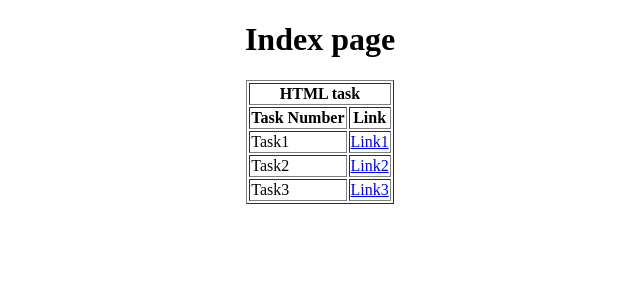
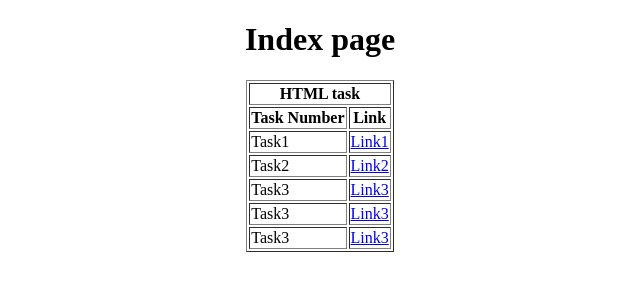
Before and after one commit to SuyashPandey30/MERN_Task, a plain HTML site: page index.html in a window 1280 px wide. Shown: the whole page, without its empty margins (320-960 px from the left). Drawn offline with Linux system fonts and the light colour scheme.

Commit message:
Update index.html

```diff
--- a/index.html
+++ b/index.html
@@ -19,15 +19,23 @@
 
             <tr>
                 <td>Task1</td>
-                <td><a href="./Task1.html">Link1</a></td>
+                <td><a href="./TASK-1.html">Link1</a></td>
             </tr>
             <tr>
                 <td>Task2</td>
-                <td><a href="./Task2.html">Link2</a></td>
+                <td><a href="./TASK-2.html">Link2</a></td>
             </tr>
             <tr>
                 <td>Task3</td>
-                <td><a href="./Task3.html">Link3</a></td>
+                <td><a href="./TASK-3.html">Link3</a></td>
+            </tr>
+            <tr>
+                <td>Task3</td>
+                <td><a href="./TASK-4.html">Link3</a></td>
+            </tr>
+            <tr>
+                <td>Task3</td>
+                <td><a href="./TASK-5.html">Link3</a></td>
             </tr>
         </table>
     </center>
```
